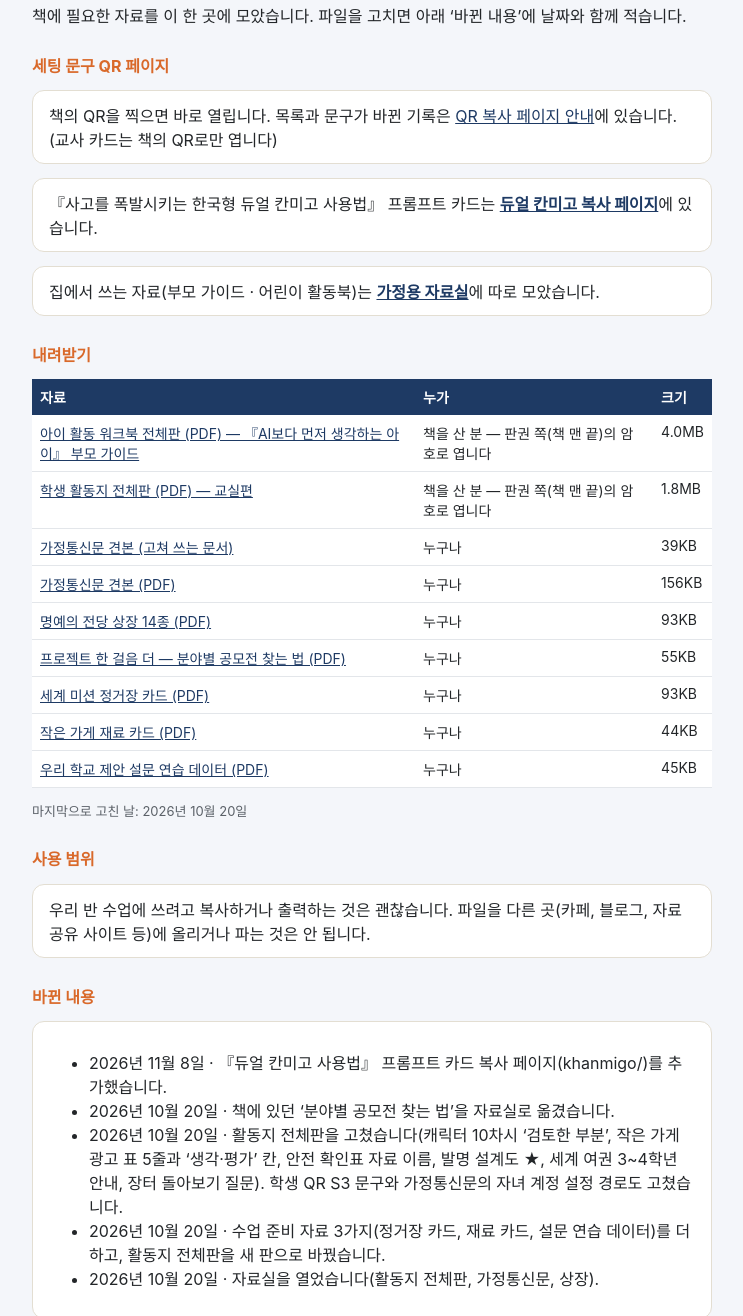
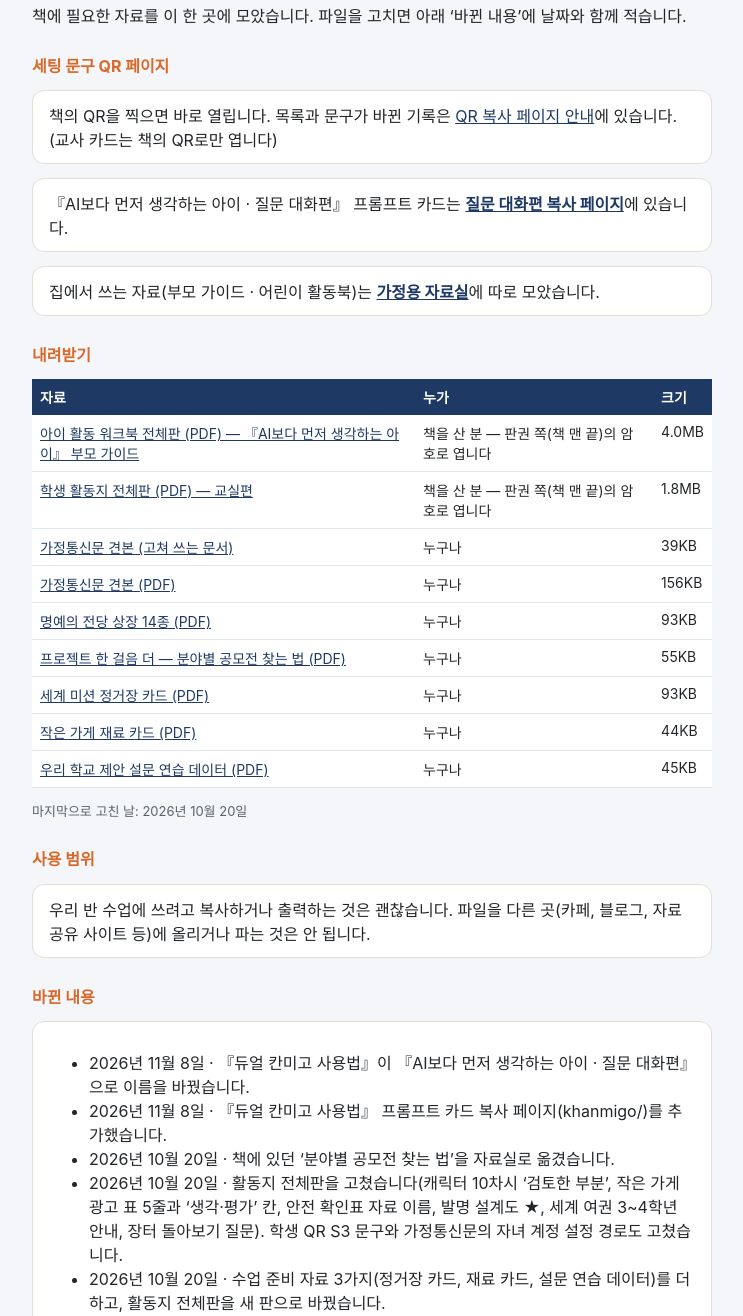
Before and after one commit to eorjs01-netizen/roki, a plain HTML site: page index.html in a window 1280 px wide. Shown: the part 104-1420 px from the top of the page, without its empty margins (268-1011 px from the left). Drawn offline with Linux system fonts and the light colour scheme.

Commit message:
질문 대화편으로 책 이름 변경 반영
Co-Authored-By: Claude Opus 5.5 <noreply@anthropic.com>
Claude-Session: https://claude.ai/code/session_01W38ypAGKBbPEVrEQ4hoswW

```diff
--- a/index.html
+++ b/index.html
@@ -8,7 +8,7 @@ table{width:100%;border-collapse:collapse;background:#fff;font-size:14px}th{back
 <p>책에 필요한 자료를 이 한 곳에 모았습니다. 파일을 고치면 아래 ‘바뀐 내용’에 날짜와 함께 적습니다.</p>
 <h2>세팅 문구 QR 페이지</h2>
 <div class="box">책의 QR을 찍으면 바로 열립니다. 목록과 문구가 바뀐 기록은 <a href="teacher/">QR 복사 페이지 안내</a>에 있습니다. (교사 카드는 책의 QR로만 엽니다)</div>
-<div class="box" style="margin-top:14px">『사고를 폭발시키는 한국형 듀얼 칸미고 사용법』 프롬프트 카드는 <a href="khanmigo/"><b>듀얼 칸미고 복사 페이지</b></a>에 있습니다.</div>
+<div class="box" style="margin-top:14px">『AI보다 먼저 생각하는 아이 · 질문 대화편』 프롬프트 카드는 <a href="khanmigo/"><b>질문 대화편 복사 페이지</b></a>에 있습니다.</div>
 <div class="box" style="margin-top:14px">집에서 쓰는 자료(부모 가이드 · 어린이 활동북)는 <a href="home/"><b>가정용 자료실</b></a>에 따로 모았습니다.</div>
 <h2>내려받기</h2>
 <table><tr><th>자료</th><th>누가</th><th>크기</th></tr><tr><td><a href="files/home-workbook-full.pdf" download>아이 활동 워크북 전체판 (PDF) — 『AI보다 먼저 생각하는 아이』 부모 가이드</a></td><td>책을 산 분 — 판권 쪽(책 맨 끝)의 암호로 엽니다</td><td>4.0MB</td></tr><tr><td><a href="files/classroom-worksheets-full.pdf" download>학생 활동지 전체판 (PDF) — 교실편</a></td><td>책을 산 분 — 판권 쪽(책 맨 끝)의 암호로 엽니다</td><td>1.8MB</td></tr><tr><td><a href="files/classroom-letter.docx" download>가정통신문 견본 (고쳐 쓰는 문서)</a></td><td>누구나</td><td>39KB</td></tr><tr><td><a href="files/classroom-letter.pdf" download>가정통신문 견본 (PDF)</a></td><td>누구나</td><td>156KB</td></tr><tr><td><a href="files/classroom-certificates.pdf" download>명예의 전당 상장 14종 (PDF)</a></td><td>누구나</td><td>93KB</td></tr><tr><td><a href="files/classroom-contests.pdf" download>프로젝트 한 걸음 더 — 분야별 공모전 찾는 법 (PDF)</a></td><td>누구나</td><td>55KB</td></tr><tr><td><a href="files/classroom-station-cards.pdf" download>세계 미션 정거장 카드 (PDF)</a></td><td>누구나</td><td>93KB</td></tr><tr><td><a href="files/classroom-material-cards.pdf" download>작은 가게 재료 카드 (PDF)</a></td><td>누구나</td><td>44KB</td></tr><tr><td><a href="files/classroom-survey-practice.pdf" download>우리 학교 제안 설문 연습 데이터 (PDF)</a></td><td>누구나</td><td>45KB</td></tr></table>
@@ -16,5 +16,5 @@ table{width:100%;border-collapse:collapse;background:#fff;font-size:14px}th{back
 <h2>사용 범위</h2>
 <div class="box">우리 반 수업에 쓰려고 복사하거나 출력하는 것은 괜찮습니다. 파일을 다른 곳(카페, 블로그, 자료 공유 사이트 등)에 올리거나 파는 것은 안 됩니다.</div>
 <h2>바뀐 내용</h2>
-<div class="box"><ul><li>2026년 11월 8일 · 『듀얼 칸미고 사용법』 프롬프트 카드 복사 페이지(khanmigo/)를 추가했습니다.</li><li>2026년 10월 20일 · 책에 있던 ‘분야별 공모전 찾는 법’을 자료실로 옮겼습니다.</li><li>2026년 10월 20일 · 활동지 전체판을 고쳤습니다(캐릭터 10차시 ‘검토한 부분’, 작은 가게 광고 표 5줄과 ‘생각·평가’ 칸, 안전 확인표 자료 이름, 발명 설계도 ★, 세계 여권 3~4학년 안내, 장터 돌아보기 질문). 학생 QR S3 문구와 가정통신문의 자녀 계정 설정 경로도 고쳤습니다.</li><li>2026년 10월 20일 · 수업 준비 자료 3가지(정거장 카드, 재료 카드, 설문 연습 데이터)를 더하고, 활동지 전체판을 새 판으로 바꿨습니다.</li><li>2026년 10월 20일 · 자료실을 열었습니다(활동지 전체판, 가정통신문, 상장).</li></ul></div>
+<div class="box"><ul><li>2026년 11월 8일 · 『듀얼 칸미고 사용법』이 『AI보다 먼저 생각하는 아이 · 질문 대화편』으로 이름을 바꿨습니다.</li><li>2026년 11월 8일 · 『듀얼 칸미고 사용법』 프롬프트 카드 복사 페이지(khanmigo/)를 추가했습니다.</li><li>2026년 10월 20일 · 책에 있던 ‘분야별 공모전 찾는 법’을 자료실로 옮겼습니다.</li><li>2026년 10월 20일 · 활동지 전체판을 고쳤습니다(캐릭터 10차시 ‘검토한 부분’, 작은 가게 광고 표 5줄과 ‘생각·평가’ 칸, 안전 확인표 자료 이름, 발명 설계도 ★, 세계 여권 3~4학년 안내, 장터 돌아보기 질문). 학생 QR S3 문구와 가정통신문의 자녀 계정 설정 경로도 고쳤습니다.</li><li>2026년 10월 20일 · 수업 준비 자료 3가지(정거장 카드, 재료 카드, 설문 연습 데이터)를 더하고, 활동지 전체판을 새 판으로 바꿨습니다.</li><li>2026년 10월 20일 · 자료실을 열었습니다(활동지 전체판, 가정통신문, 상장).</li></ul></div>
 </main></body></html>
```
Also changed, not shown: khanmigo/index.html (+2 -2 lines).
